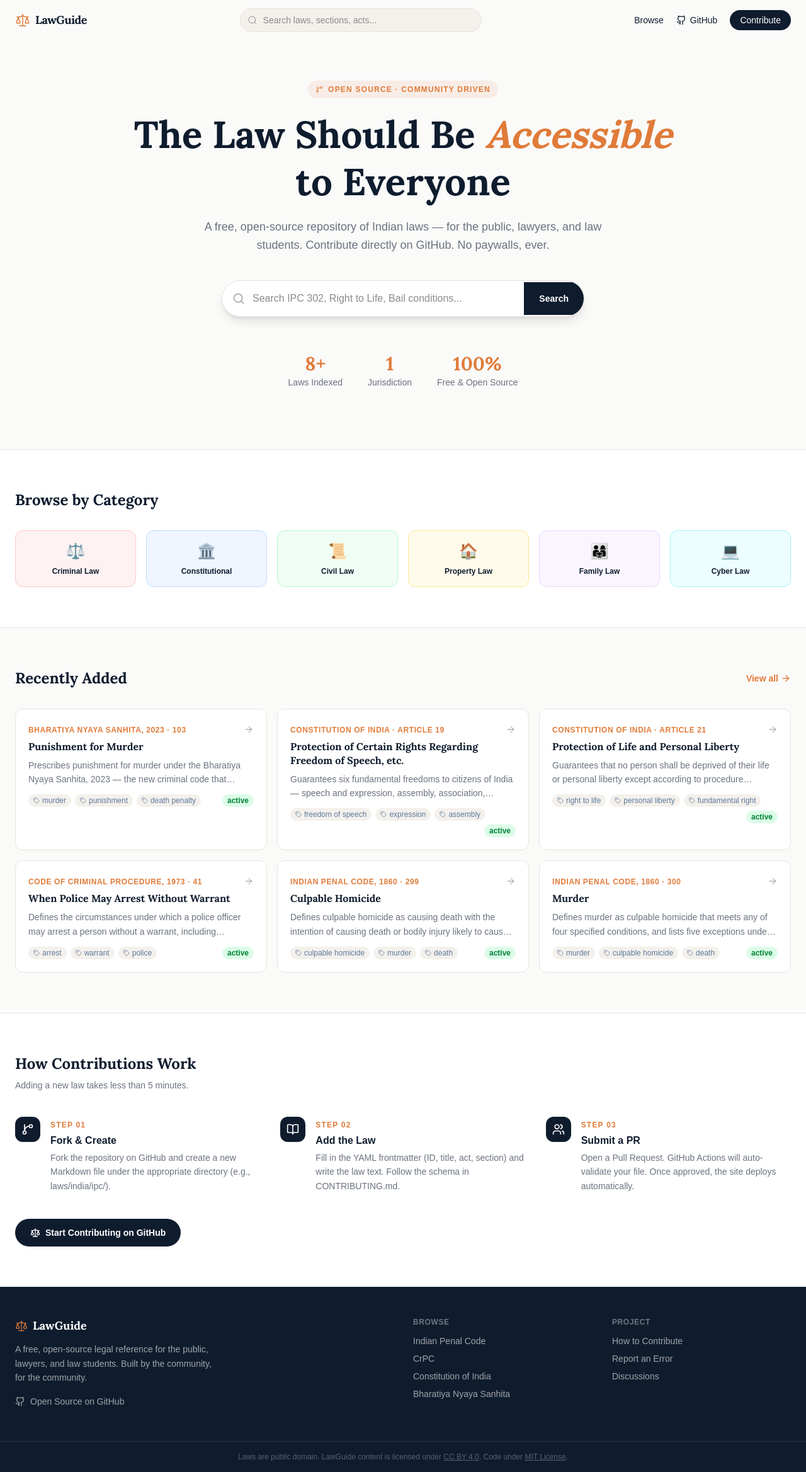
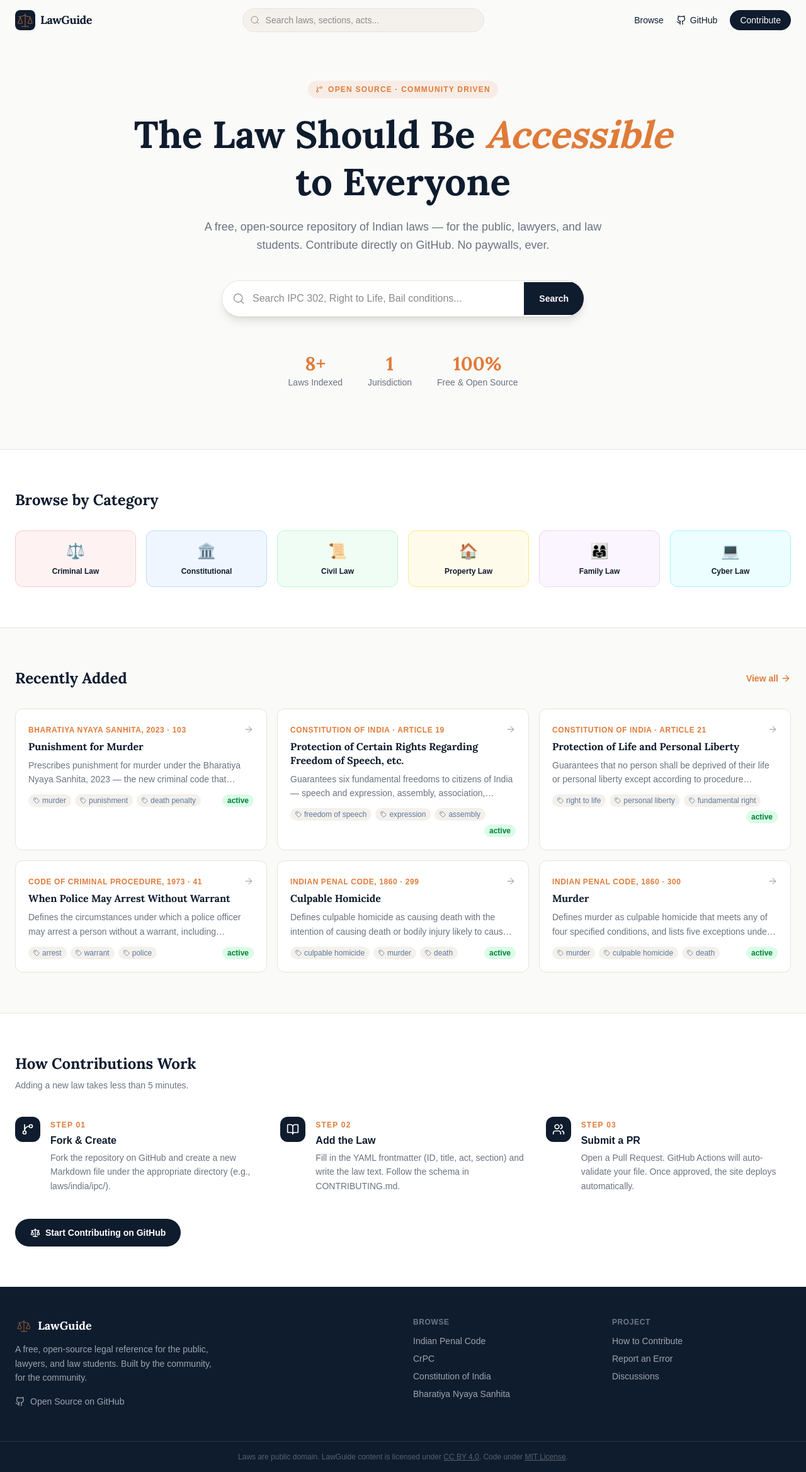
Before and after one commit to Darkstrike03/LawGuide, a Next.js app: page / in a window 1280 px wide. Shown: the whole page at 63% size. Built offline with nearby package versions, Linux system fonts and the light colour scheme.

Commit message:
feat: custom SVG logo for favicon, navbar, footer, and README

```diff
--- a/src/app/layout.tsx
+++ b/src/app/layout.tsx
@@ -17,14 +17,20 @@ const lora = Lora({
 });
 
 export const metadata: Metadata = {
+  metadataBase: new URL("https://lawguide.vercel.app"),
   title: "LawGuide — India's Open Legal Reference",
   description:
     "A free, open-source repository of Indian laws for the public, lawyers, and law students. Browse the IPC, CrPC, Constitution, and more.",
   keywords: ["law", "india", "ipc", "legal", "open source", "constitution"],
+  icons: {
+    icon: [{ url: "/logo.svg", type: "image/svg+xml" }],
+    apple: "/logo.svg",
+  },
   openGraph: {
     title: "LawGuide — India's Open Legal Reference",
     description: "A free, open-source repository of Indian laws.",
     type: "website",
+    images: [{ url: "/logo.svg" }],
   },
 };
 
--- a/src/components/Footer.tsx
+++ b/src/components/Footer.tsx
@@ -1,5 +1,6 @@
 import Link from "next/link";
-import { Scale, Github } from "lucide-react";
+import Image from "next/image";
+import { Github } from "lucide-react";
 
 export default function Footer() {
   return (
@@ -8,7 +9,7 @@ export default function Footer() {
         {/* Brand */}
         <div className="md:col-span-2">
           <div className="flex items-center gap-2 mb-3">
-            <Scale className="w-5 h-5 text-[#E07B39]" strokeWidth={1.5} />
+            <Image src="/logo.svg" alt="LawGuide" width={28} height={28} className="rounded-md" />
             <span
               className="font-bold text-lg"
               style={{ fontFamily: "var(--font-lora), Georgia, serif" }}
--- a/src/components/Navbar.tsx
+++ b/src/components/Navbar.tsx
@@ -2,7 +2,8 @@
 
 import { useState, useEffect } from "react";
 import Link from "next/link";
-import { Search, Scale, Menu, X, Github } from "lucide-react";
+import Image from "next/image";
+import { Search, Menu, X, Github } from "lucide-react";
 import { useRouter } from "next/navigation";
 
 export default function Navbar() {
@@ -36,7 +37,7 @@ export default function Navbar() {
       <nav className="max-w-7xl mx-auto px-4 sm:px-6 h-16 flex items-center justify-between gap-4">
         {/* Logo */}
         <Link href="/" className="flex items-center gap-2 shrink-0">
-          <Scale className="w-6 h-6 text-[#E07B39]" strokeWidth={1.5} />
+          <Image src="/logo.svg" alt="LawGuide" width={32} height={32} className="rounded-lg" />
           <span
             className="font-serif font-bold text-[#0F1C2E] text-lg tracking-tight"
             style={{ fontFamily: "var(--font-lora), Georgia, serif" }}
```
Also changed, not shown: public/logo.svg (added), 1 other file (tests, documents, lock files or other folders).
